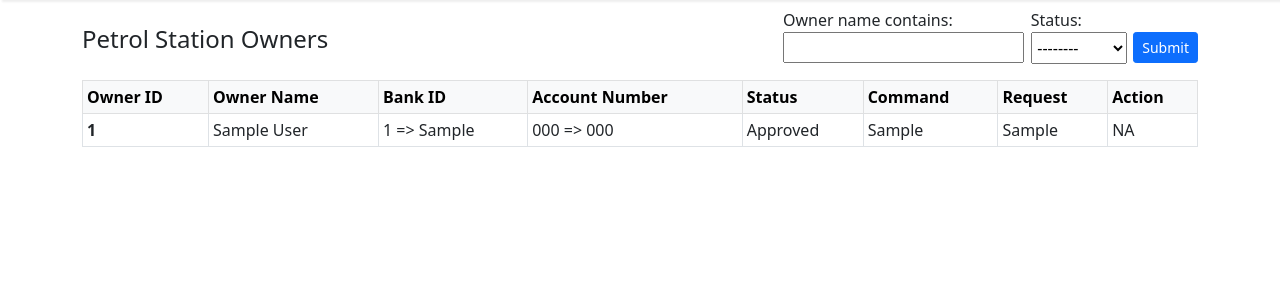
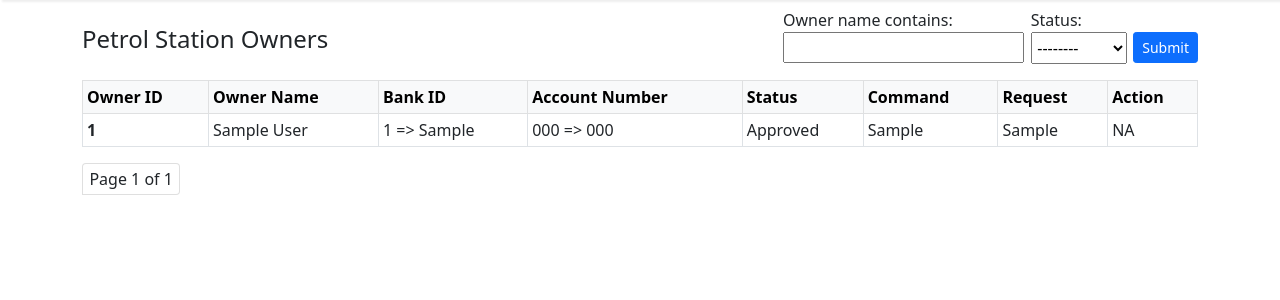
Before and after one commit to ezrankayamba/settlementor, a Django app: page / in a window 1280 px wide. Shown: the part 56-356 px from the top of the page. Run offline with Django 3.2, Linux system fonts and the light colour scheme; a user stored in the database is signed in; tables that the repository leaves empty hold one stand-in row (values such as "Sample post"); parts of the project's set-up code (start-up, migrations or seed data) failed here and were passed over; some libraries are stand-ins or nearby versions.

Commit message:
Added pagination on customers list

```diff
--- a/backend/core/models.py
+++ b/backend/core/models.py
@@ -30,6 +30,9 @@ class Customer(models.Model):
         # return f'{self.owner_id} - {self.owner_name}|{self.bank_id}/{self.account_number}|{self.status}'
         return self.owner_name
 
+    class Meta:
+        ordering = ['-recorded_at']
+
 
 class FileEntry(models.Model):
     file_name_in = models.CharField(max_length=20, unique=True)
--- a/backend/web/static/web/css/styles.css
+++ b/backend/web/static/web/css/styles.css
@@ -1,3 +1,10 @@
+*{
+    margin: 0;
+    padding: 0;
+    box-sizing: border-box;
+}
+
+
 .login {
     display: grid;
     align-items: center;
@@ -55,3 +62,10 @@
 .container.main{
     padding-top: .5em;
 }
+
+.pagination ul.list-group li {
+    padding: .2em .4em;
+}
+.pagination ul.list-group li a{
+    text-decoration: none;
+}
--- a/backend/web/templates/web/customers.html
+++ b/backend/web/templates/web/customers.html
@@ -7,7 +7,7 @@
     <h4>Petrol Station Owners</h4>
     <form method="GET">
         {% csrf_token %}
-        {{ customers.form.as_p }}
+        {{ filter.form.as_p }}
         <input type="submit" class="btn btn-primary btn-sm" />
     </form>
 </div>
@@ -27,7 +27,7 @@
         </tr>
     </thead>
     <tbody>
-        {% for customer in customers.qs %}
+        {% for customer in customers %}
         <tr>
             <!-- <th scope="row">{{ customer.id }}</th> -->
             <th scope="row">{{ customer.owner_id }}</th>
@@ -63,4 +63,21 @@
         {% endfor %}
     </tbody>
 </table>
+<div class="pagination">
+    <ul class="list-group list-group-horizontal">
+        {% if page_obj.has_previous %}
+        <li class="list-group-item"><a href="?page=1">&laquo; First</a></li>
+        <li class="list-group-item"><a href="?page={{ page_obj.previous_page_number }}">Previous</a></li>
+        {% endif %}
+
+        <li class="current list-group-item">
+            Page {{ page_obj.number }} of {{ page_obj.paginator.num_pages }}
+        </li>
+
+        {% if page_obj.has_next %}
+        <li class="list-group-item"><a href="?page={{ page_obj.next_page_number }}">Next</a></li>
+        <li class="list-group-item"><a href="?page={{ page_obj.paginator.num_pages }}">Last &raquo;</a></li>
+        {% endif %}
+    </ul>
+</div>
 {% endblock %}
--- a/backend/web/views.py
+++ b/backend/web/views.py
@@ -5,11 +5,14 @@ from django.contrib.auth import update_session_auth_hash
 from django.contrib.auth.forms import PasswordChangeForm
 from django.shortcuts import render, redirect
 from django.contrib.auth.models import User
+from django.core.paginator import Paginator, PageNotAnInteger, EmptyPage
 import logging
 from django.db import IntegrityError
 from . import filters
 
 logger = logging.getLogger(__name__)
+
+PAGE_SIZE = 10
 
 
 @login_required
@@ -19,8 +22,21 @@ def customers(request):
         resp = action_pending(request)
         print(resp)
         return redirect('customers')
-    f = filters.CustomerFilter(request.GET, queryset=models.Customer.objects.all())
-    return render(request, 'web/customers.html', {'customers': f})
+    qs = models.Customer.objects.all()
+    f = filters.CustomerFilter(request.GET, queryset=qs)
+
+    paginator = Paginator(qs, PAGE_SIZE)
+    page = request.GET.get('page', 1)
+    try:
+        customers = paginator.page(page)
+    except PageNotAnInteger:
+        page = 1
+        customers = paginator.page(page)
+    except EmptyPage:
+        page = paginator.num_pages
+        customers = paginator.page(page)
+    ctx = {'page_obj': paginator.page(page), 'filter': f, 'customers': customers, }
+    return render(request, 'web/customers.html', ctx)
 
 
 @login_required
```
